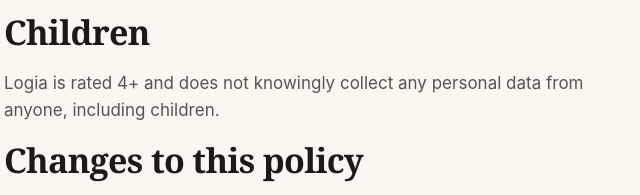
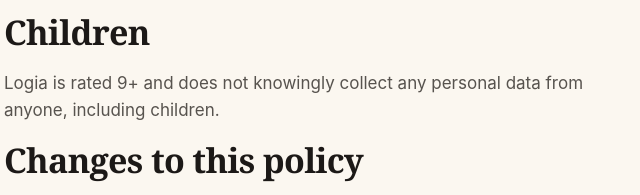
Before and after one commit to Boosya/logia-site, a plain HTML site: page privacy.html in a window 1280 px wide. Shown: the part 2242-2437 px from the top of the page, 320-960 px from the left. Drawn offline with Linux system fonts and the light colour scheme.

Commit message:
Privacy: app rating 4+ → 9+ (align with the App Store target rating)

```diff
--- a/privacy.html
+++ b/privacy.html
@@ -85,7 +85,7 @@
 
         <h2>Children</h2>
         <p>
-            Logia is rated 4+ and does not knowingly collect any personal data from anyone, including children.
+            Logia is rated 9+ and does not knowingly collect any personal data from anyone, including children.
         </p>
 
         <h2>Changes to this policy</h2>
```
